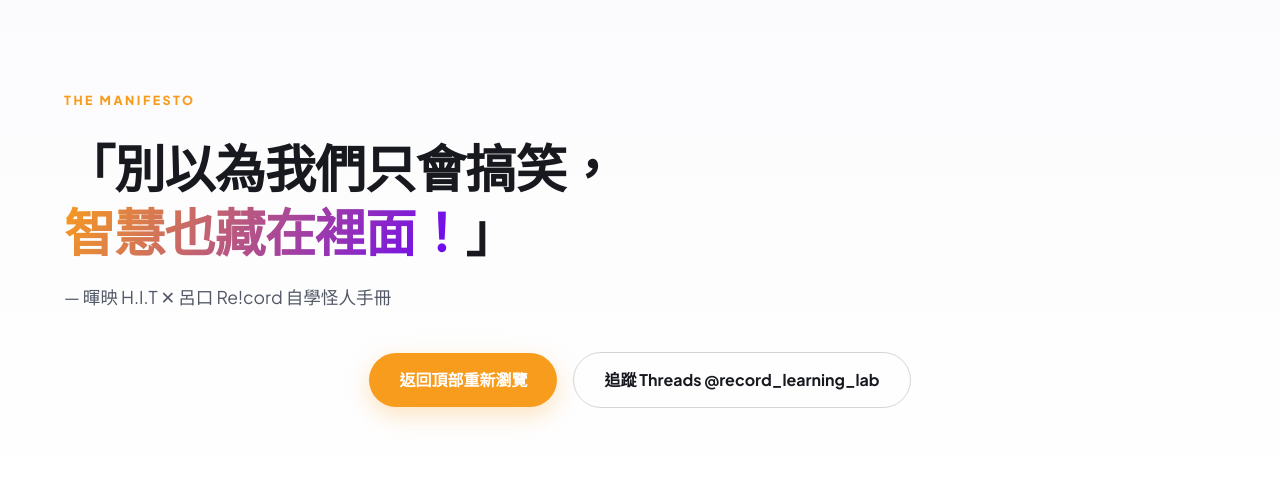
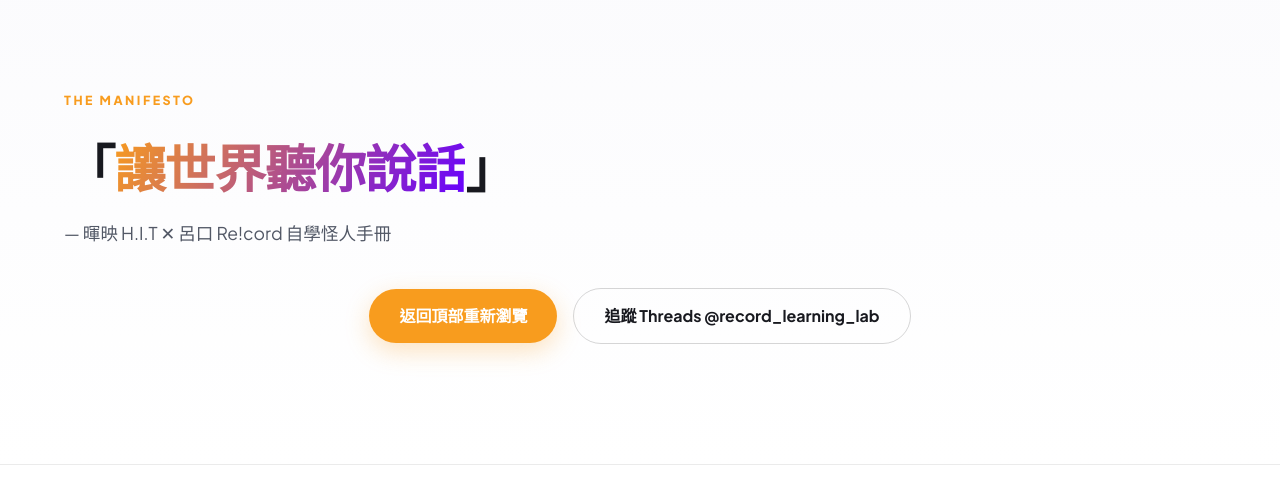
Before and after one commit to michael040448-record/hueiin-return, a plain HTML site: page index.html in a window 1280 px wide. Shown: the part 5320-5823 px from the top of the page. Drawn offline with Linux system fonts and the light colour scheme.

Commit message:
copy: 更新精神宣言引言為「讓世界聽你說話」

```diff
--- a/index.html
+++ b/index.html
@@ -706,8 +706,7 @@
       <div class="container text-center">
         <div class="manifesto-badge">THE MANIFESTO</div>
         <h2 class="manifesto-quote">
-          「別以為我們只會搞笑，<br>
-          <span class="manifesto-highlight">智慧也藏在裡面！</span>」
+          「<span class="manifesto-highlight">讓世界聽你說話</span>」
         </h2>
         <p class="manifesto-author">— 暉映 H.I.T ✕ 呂口 Re!cord 自學怪人手冊</p>
         <div class="manifesto-actions">
```
